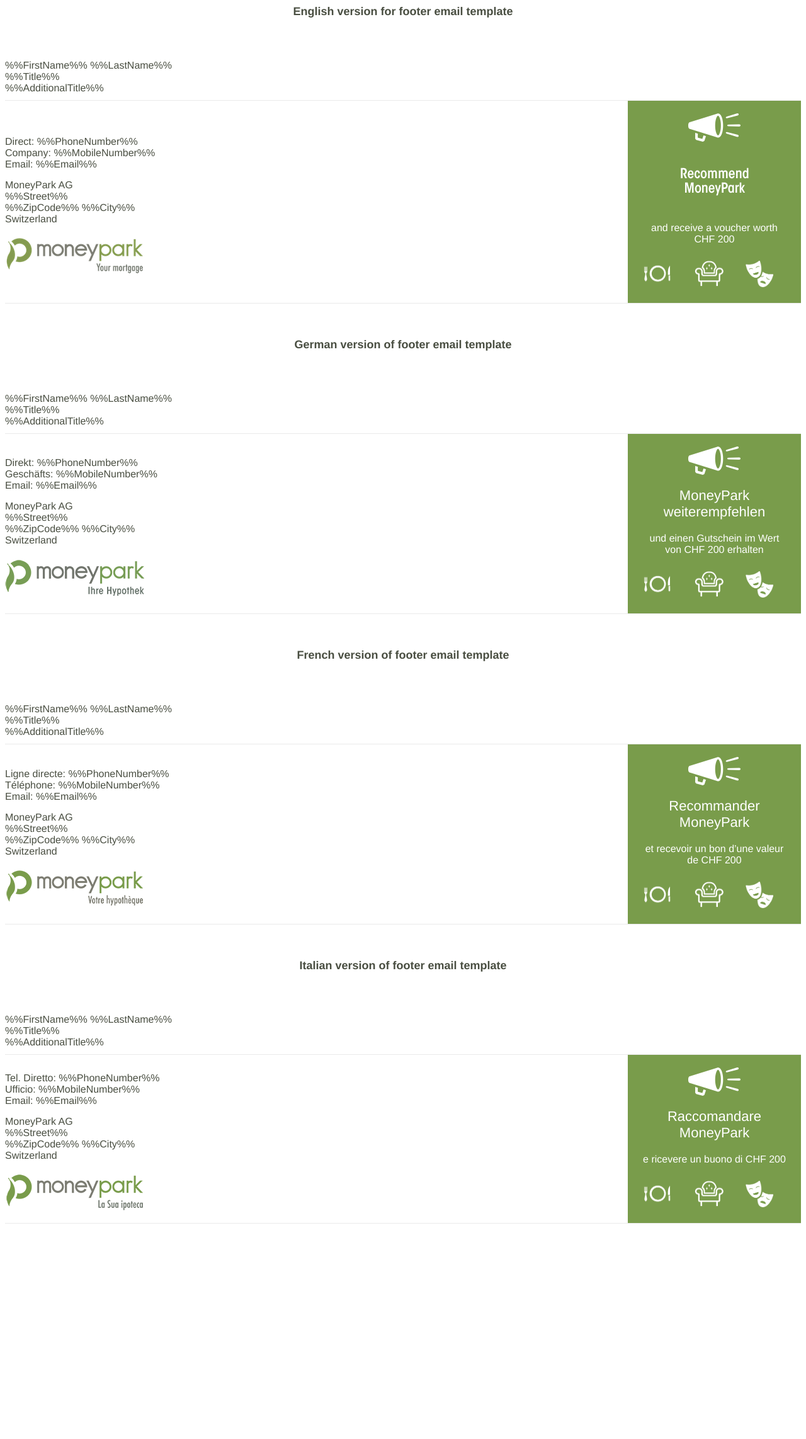
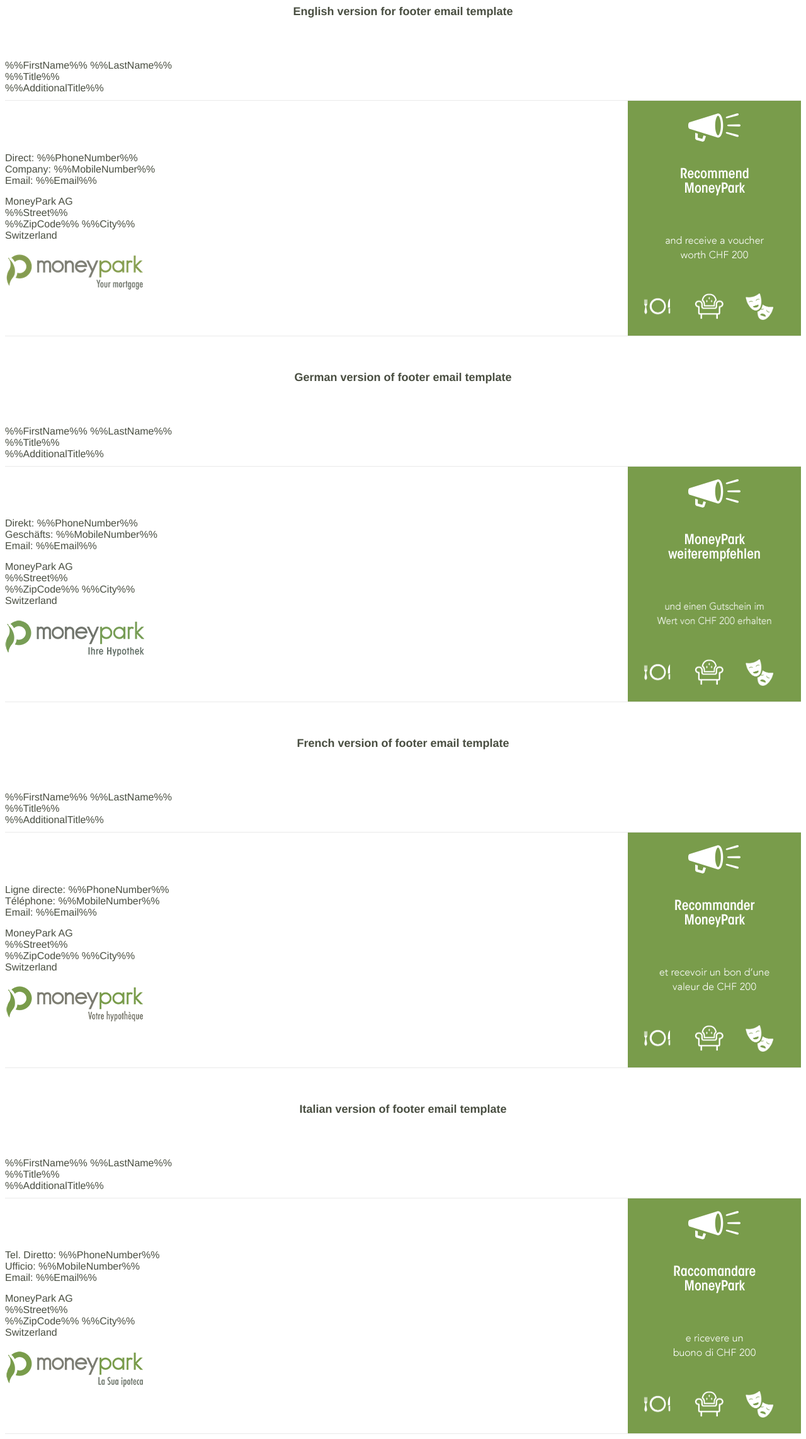
Before and after one commit to moneypark/email-footer, a Django app: page /footer-email/ in a window 1280 px wide. Shown: the whole page at 63% size. Before the commit the page ends 1943 px from the top, so only its background shows below. Run offline with Django 3.2, Linux system fonts and the light colour scheme.

Commit message:
Add static reccomend title, recommend message

```diff
--- a/footer_email/templates/footer_email/base.html
+++ b/footer_email/templates/footer_email/base.html
@@ -105,7 +105,7 @@
                       <tr>
                         <td style="font-family:Helvetica,Arial,sans-serif;font-size:16px;color:#fff">
                             <a href="https://moneypark.ch/en/recommend-moneypark/" target="_blank" style="font-family:Helvetica,Arial,sans-serif;font-size:16px;color:#fff !important;text-decoration:none !important;">
-                                <span style="font-family:Helvetica,Arial,sans-serif;font-size:16px;color:#fff !important;text-decoration:none !important;">and receive a voucher worth CHF 200</span>
+                                <img src="{{ STATIC_URL }}images/recommend-en-under.png" alt="and receive a voucher worth CHF 200" width="210" height="88">
                             </a>
                         </td>
                       </tr>
@@ -231,14 +231,14 @@
                       <tr>
                         <td style="font-family:Helvetica,Arial,sans-serif;font-size:22px;color:#fff">
                             <a href="https://moneypark.ch/news-wissen/weiterempfehlen/" target="_blank" style="font-family:Helvetica,Arial,sans-serif;font-size:22px;color:#fff !important;text-decoration:none !important;">
-                                <span style="font-family:Helvetica,Arial,sans-serif;font-size:22px;color:#fff !important;text-decoration:none !important;">MoneyPark weiterempfehlen</span>
+                                <img src="{{ STATIC_URL }}images/recommend-de.png" alt="MoneyPark weiterempfehlen" width="196" height="88">
                             </a>
                         </td>
                       </tr>
                       <tr>
                         <td style="font-family:Helvetica,Arial,sans-serif;font-size:16px;color:#fff">
                             <a href="https://moneypark.ch/news-wissen/weiterempfehlen/" target="_blank" style="font-family:Helvetica,Arial,sans-serif;font-size:16px;color:#fff !important;text-decoration:none !important;">
-                                <span style="font-family:Helvetica,Arial,sans-serif;font-size:16px;color:#fff !important;text-decoration:none !important;">und einen Gutschein im Wert von CHF 200 erhalten</span>
+                                <img src="{{ STATIC_URL }}images/recommend-de-under.png" alt="und einen Gutschein im Wert von CHF 200 erhalten" width="196" height="88">
                             </a>
                         </td>
                       </tr>
@@ -364,14 +364,14 @@
                       <tr>
                         <td style="font-family:Helvetica,Arial,sans-serif;font-size:22px;color:#fff">
                             <a href="https://moneypark.ch/fr/recommandez-moneypark/" target="_blank" style="font-family:Helvetica,Arial,sans-serif;font-size:22px;color:#fff !important;text-decoration:none !important;">
-                                <span style="font-family:Helvetica,Arial,sans-serif;font-size:22px;color:#fff !important;text-decoration:none !important;">Recommander MoneyPark</span>
+                                <img src="{{ STATIC_URL }}images/recommend-fr.png" alt="Recommander MoneyPark" width="196" height="88">
                             </a>
                         </td>
                       </tr>
                       <tr>
                         <td style="font-family:Helvetica,Arial,sans-serif;font-size:16px;color:#fff">
                             <a href="https://moneypark.ch/fr/recommandez-moneypark/" target="_blank" style="font-family:Helvetica,Arial,sans-serif;font-size:16px;color:#fff !important;text-decoration:none !important;">
-                                <span style="font-family:Helvetica,Arial,sans-serif;font-size:16px;color:#fff !important;text-decoration:none !important;">et recevoir un bon d’une valeur de CHF 200</span>
+                                <img src="{{ STATIC_URL }}images/recommend-fr-under.png" alt="et recevoir un bon d’une valeur de CHF 200" width="210" height="88">
                             </a>
                         </td>
                       </tr>
@@ -497,14 +497,15 @@
                       <tr>
                         <td style="font-family:Helvetica,Arial,sans-serif;font-size:22px;color:#fff">
                             <a href="https://moneypark.ch/it/raccomandare-moneypark/" target="_blank" style="font-family:Helvetica,Arial,sans-serif;font-size:22px;color:#fff !important;text-decoration:none !important;">
-                                <span style="font-family:Helvetica,Arial,sans-serif;font-size:22px;color:#fff !important;text-decoration:none !important;">Raccomandare MoneyPark</span>
+                                <img src="{{ STATIC_URL }}images/recommend-it.png" alt="Raccomandare MoneyPark" width="196" height="88">
                             </a>
                         </td>
                       </tr>
                       <tr>
                         <td style="font-family:Helvetica,Arial,sans-serif;font-size:16px;color:#fff">
                             <a href="https://moneypark.ch/it/raccomandare-moneypark/" target="_blank" style="font-family:Helvetica,Arial,sans-serif;font-size:16px;color:#fff !important;text-decoration:none !important;">
-                                <span style="font-family:Helvetica,Arial,sans-serif;font-size:16px;color:#fff !important;text-decoration:none !important;">e ricevere un buono di CHF 200</span>
+                                <img src="{{ STATIC_URL }}images/recommend-it-under.png" alt="e ricevere un buono di CHF 200" width="210" height="88">
+
                             </a>
                         </td>
                       </tr>
```
Also changed, not shown: footer_email/static/images/recommend-de-under.png (added), footer_email/static/images/recommend-de.png (added), footer_email/static/images/recommend-en-under.png (added), footer_email/static/images/recommend-fr-under.png (added), footer_email/static/images/recommend-fr.png (added), footer_email/static/images/recommend-it-under.png (added), footer_email/static/images/recommend-it.png (added).
